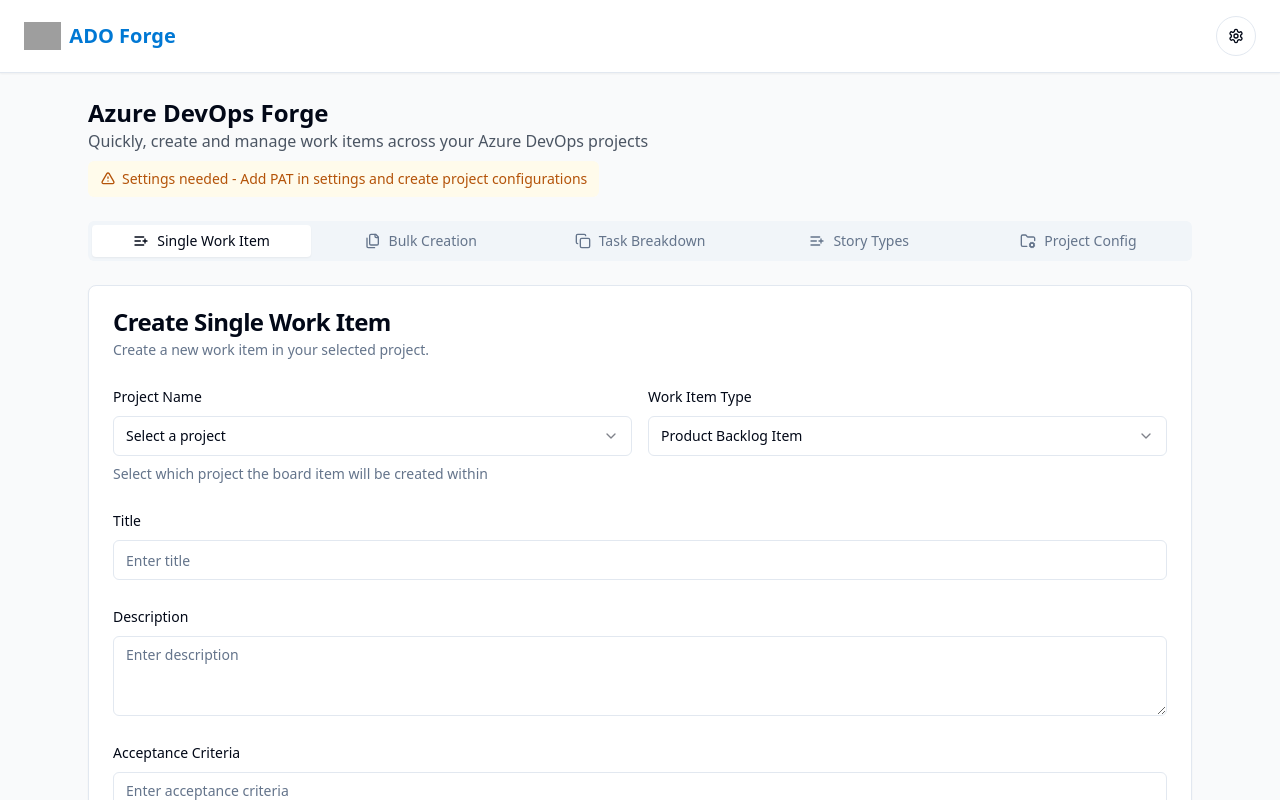
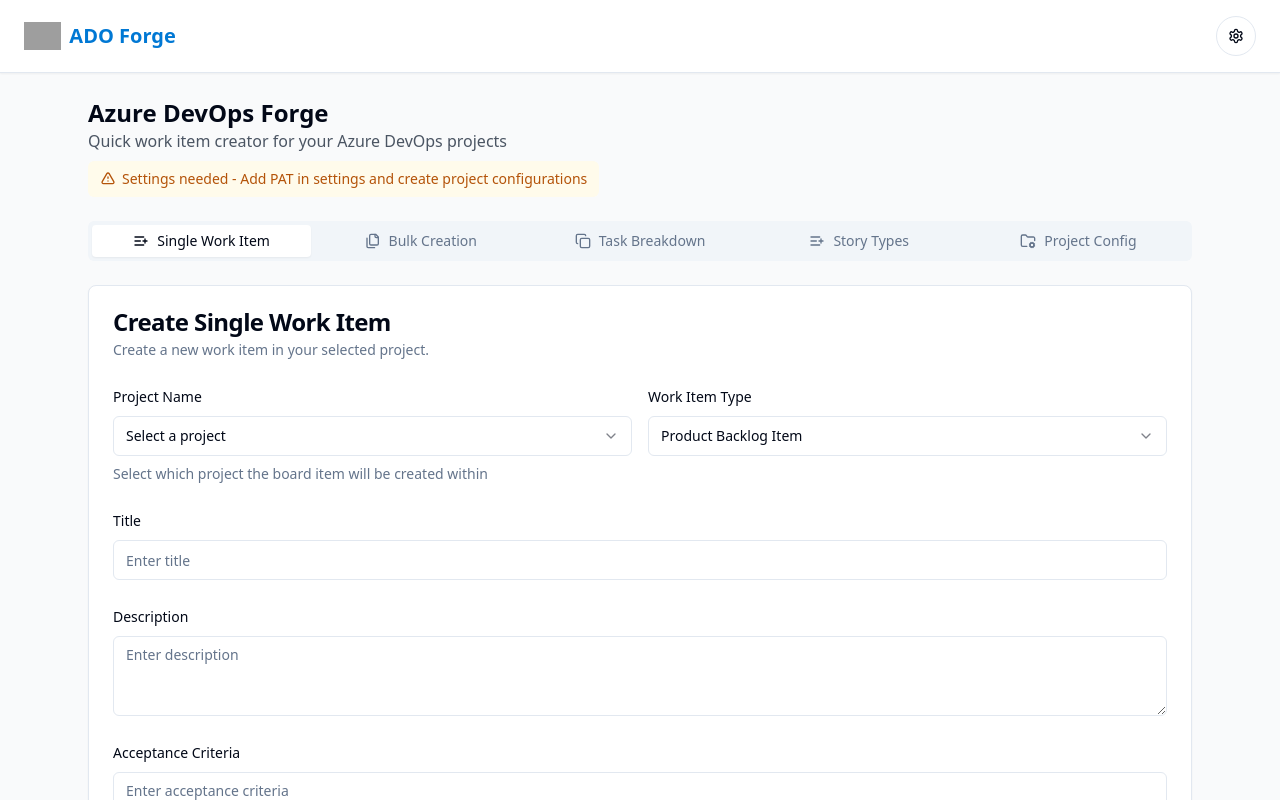
Before and after one commit to ShanoMack/azure-DevOps-workItemCreator, a React (Vite) app: page / in a window 1280 px wide. Shown: the top 800 px of the page. Built offline with nearby package versions, Linux system fonts and the light colour scheme; grey boxes are pictures that could not be loaded.

Commit message:
fixed typo

```diff
--- a/src/pages/Index.tsx
+++ b/src/pages/Index.tsx
@@ -28,7 +28,7 @@ const Index = () => {
           <div>
             <h2 className="text-2xl font-bold">Azure DevOps Forge</h2>
             <p className="text-gray-600">
-              Quickly, create and manage work items across your Azure DevOps projects
+              Quick work item creator for your Azure DevOps projects
             </p>
           </div>
 
```
